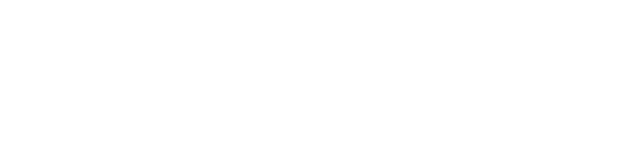
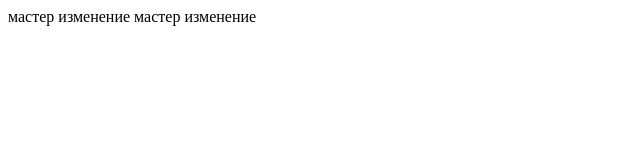
Before and after one commit to Leonid000/Git-Test, a plain HTML site: page index.html in a window 1280 px wide. Shown: the whole page, without its empty margins (0-640 px from the left). Drawn offline with Linux system fonts and the light colour scheme.

Commit message:
изменение master

```diff
--- a/index.html
+++ b/index.html
@@ -6,5 +6,7 @@
     <title>Document</title>
 </head>
 <body>
+    мастер изменение
+    мастер изменение
 </body>
 </html>
```
